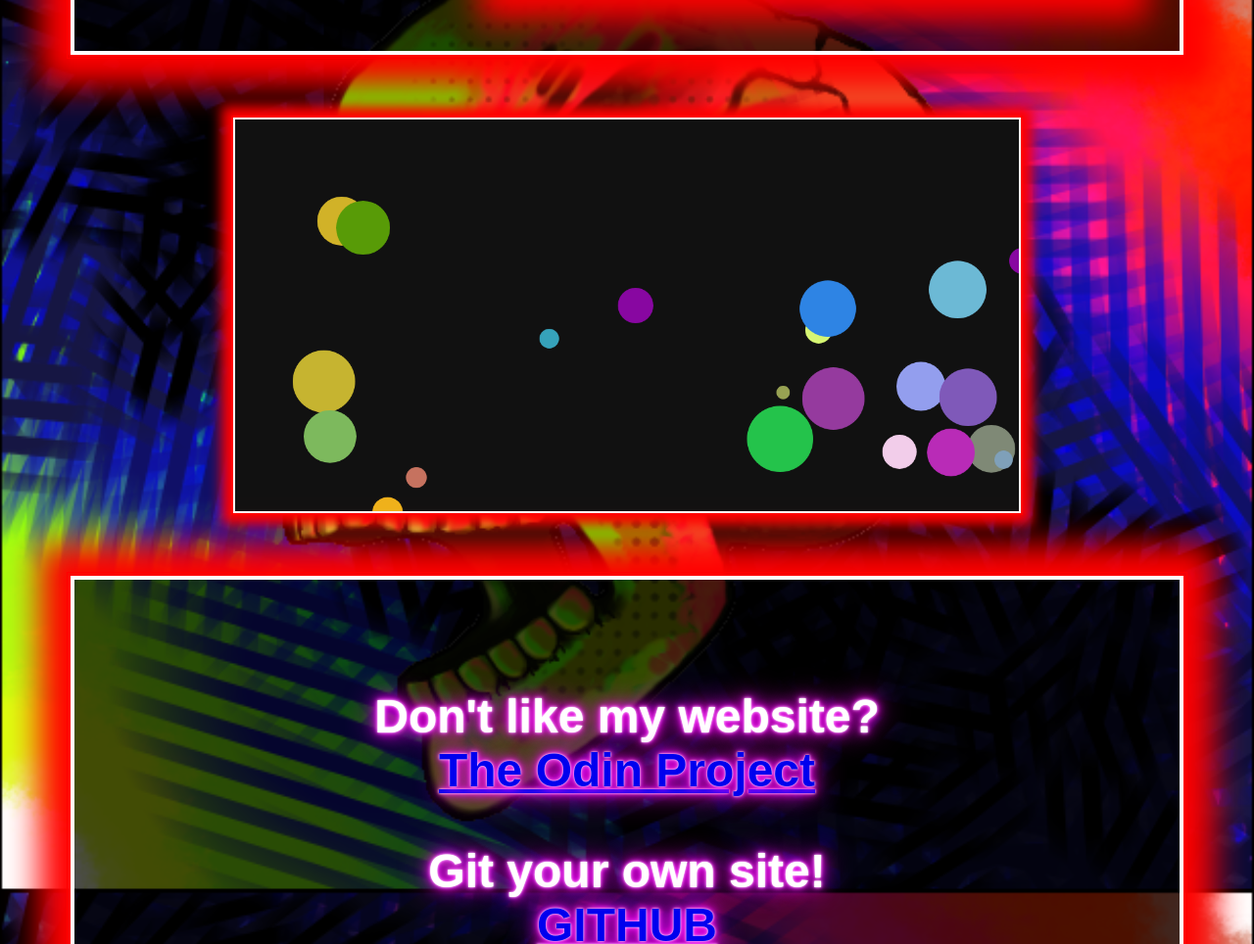
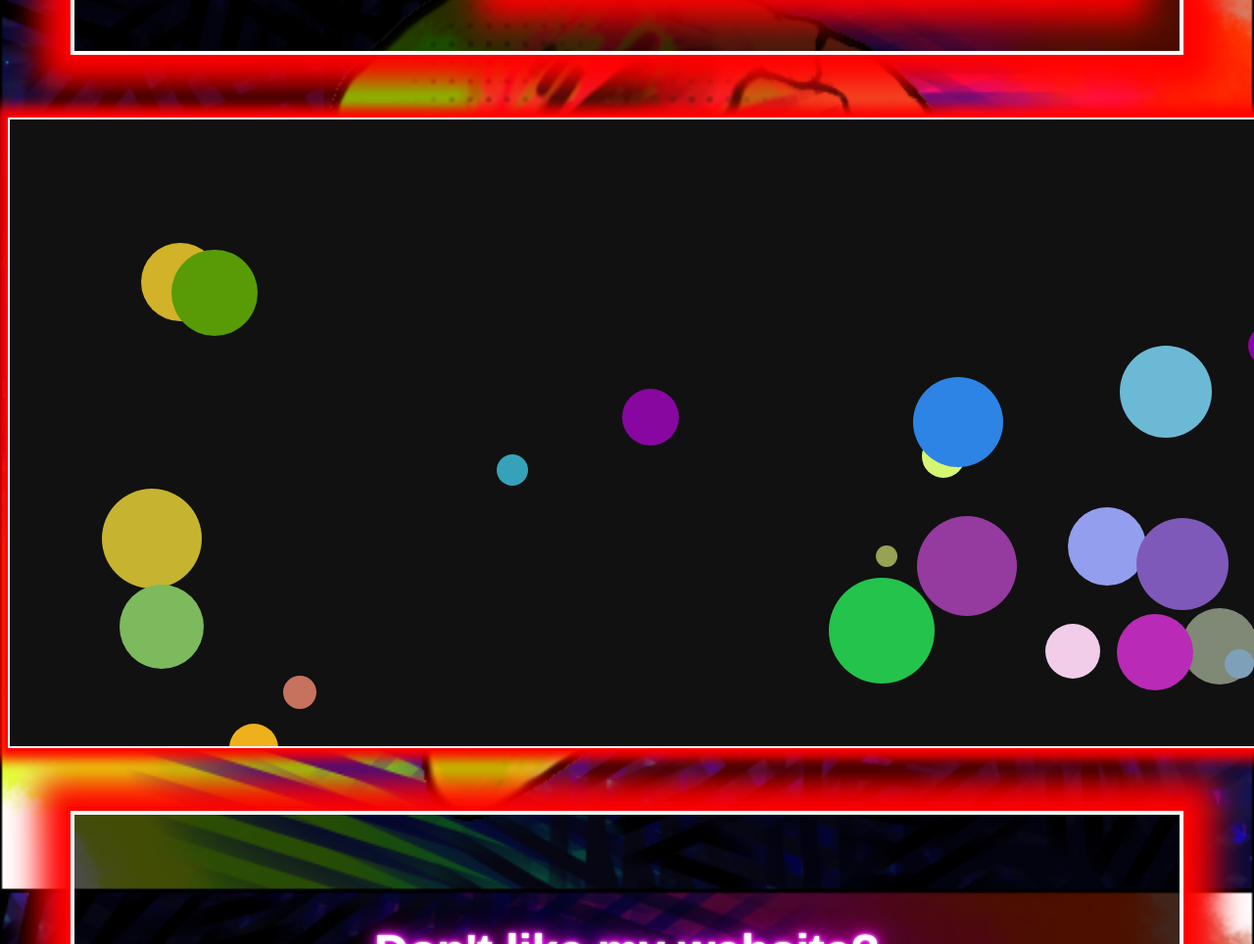
Before and after one commit to LuckyNate/online-portfolio, a plain HTML site: page index.html in a window 1280 px wide. Shown: the part 1140-2104 px from the top of the page at 98% size. Drawn offline with Linux system fonts and the light colour scheme; a web font is replaced by a local one.

Commit message:
fixing style of canvas

```diff
--- a/style.css
+++ b/style.css
@@ -12,12 +12,12 @@ body {
 }
 
 canvas {
-	position: auto;
+	position: relative;
 	padding-left: 0;
 	padding-right: 0;
 	margin: auto;
 	display: block;
-	width: 800;
+	width: auto;
 	height: auto;
 	background-color: #111111;
 	outline: 2px double #ff0000;
```
